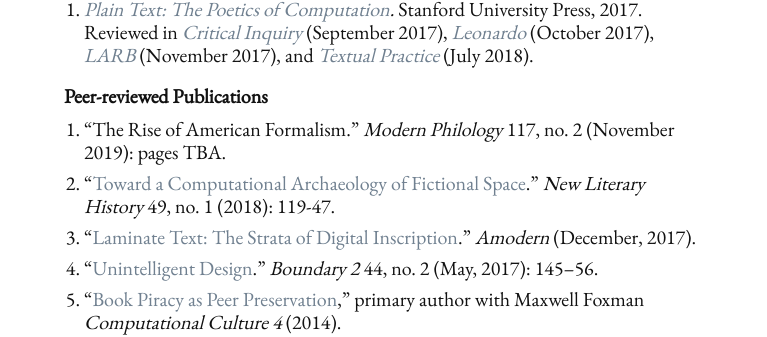
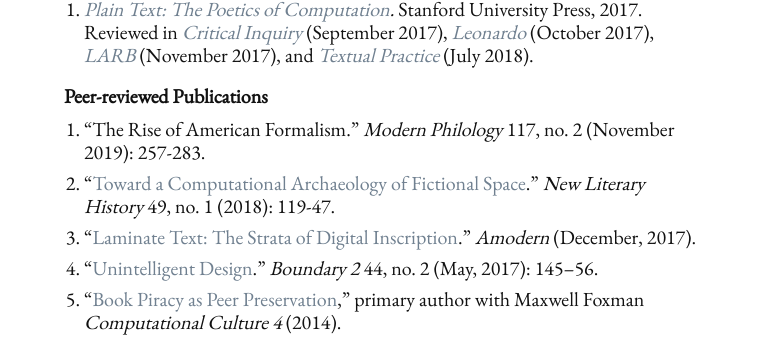
Before and after one commit to denten/denten.github.io, a Jekyll site: the page built from _pages/publications.md, in a window 1280 px wide. Shown: the part 148-485 px from the top of the page, without its empty margins (256-1023 px from the left). Built offline with Jekyll 4.4.1, drawn with Linux system fonts in a browser that asks for light colours.

Commit message:
update publications

```diff
--- a/_includes/CV/04-publications.md
+++ b/_includes/CV/04-publications.md
@@ -15,7 +15,7 @@
 
 ### Peer-reviewed Publications
 
-1. "The Rise of American Formalism." *Modern Philology* 117, no. 2 (November 2019): pages TBA.
+1. "The Rise of American Formalism." *Modern Philology* 117, no. 2 (November 2019): 257-283.
 2. "[Toward a Computational Archaeology of Fictional
    Space](https://academiccommons.columbia.edu/doi/10.7916/D8QC1M5D)." *New Literary History*
 49, no. 1 (2018): 119-47.
```
